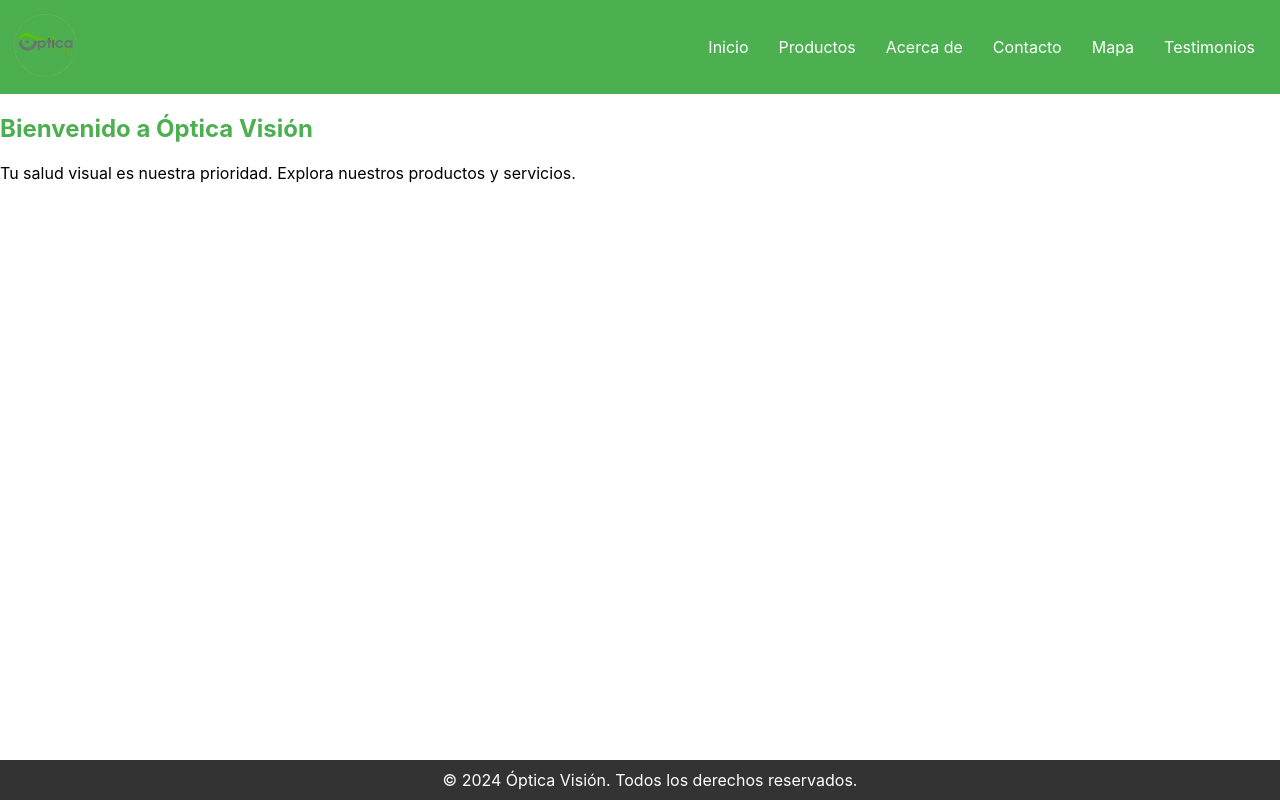
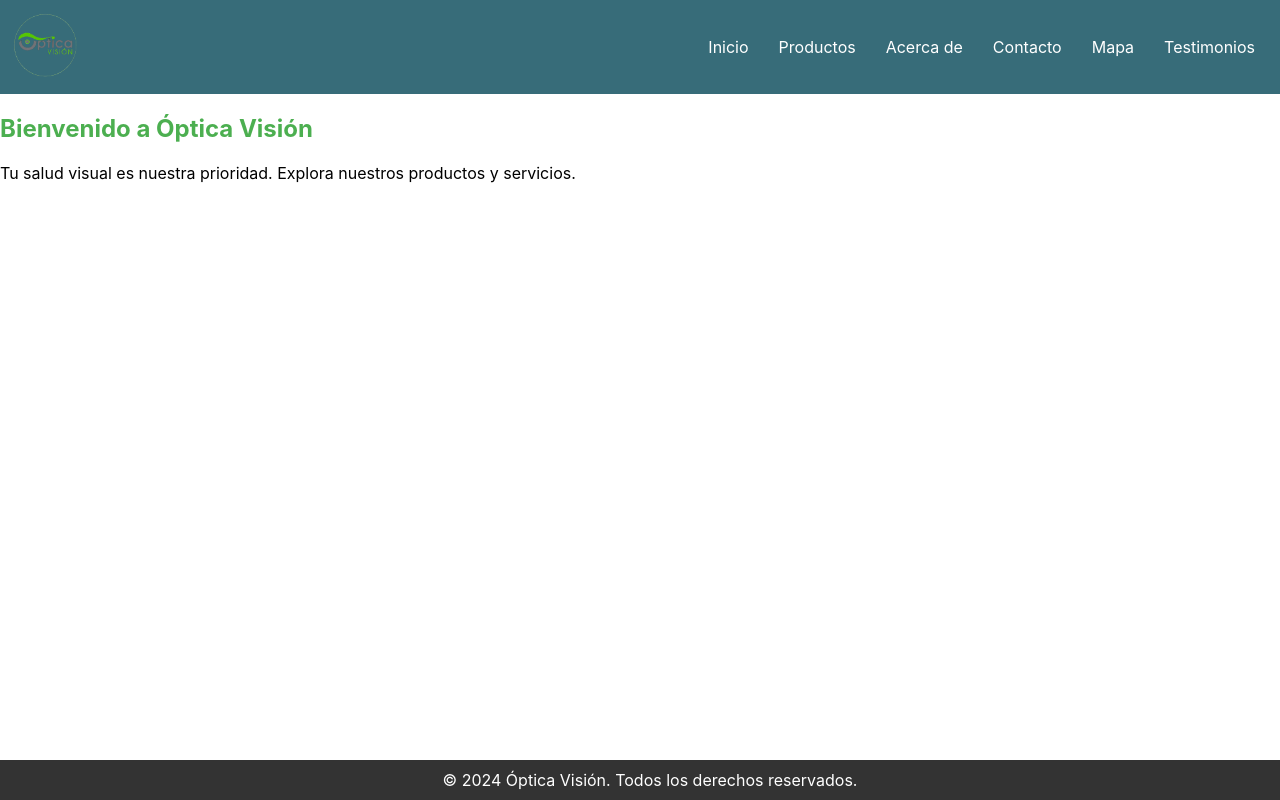
Before and after one commit to juanarango91/optica-vision, a React (Create React App) app: page / in a window 1280 px wide. Built offline with nearby package versions, Linux system fonts and the light colour scheme.

Commit message:
Se cambia color del header

```diff
--- a/src/componentes/Header/Header.css
+++ b/src/componentes/Header/Header.css
@@ -1,11 +1,12 @@
 header {
-    background-color: #4CAf50;
+    background-color: #376c79;
     color: white;
     padding: 10px;
     display: flex;
     flex-flow: row nowrap;
     justify-content: space-between;
     align-items: center;
+
 
 }
 nav a {
```
